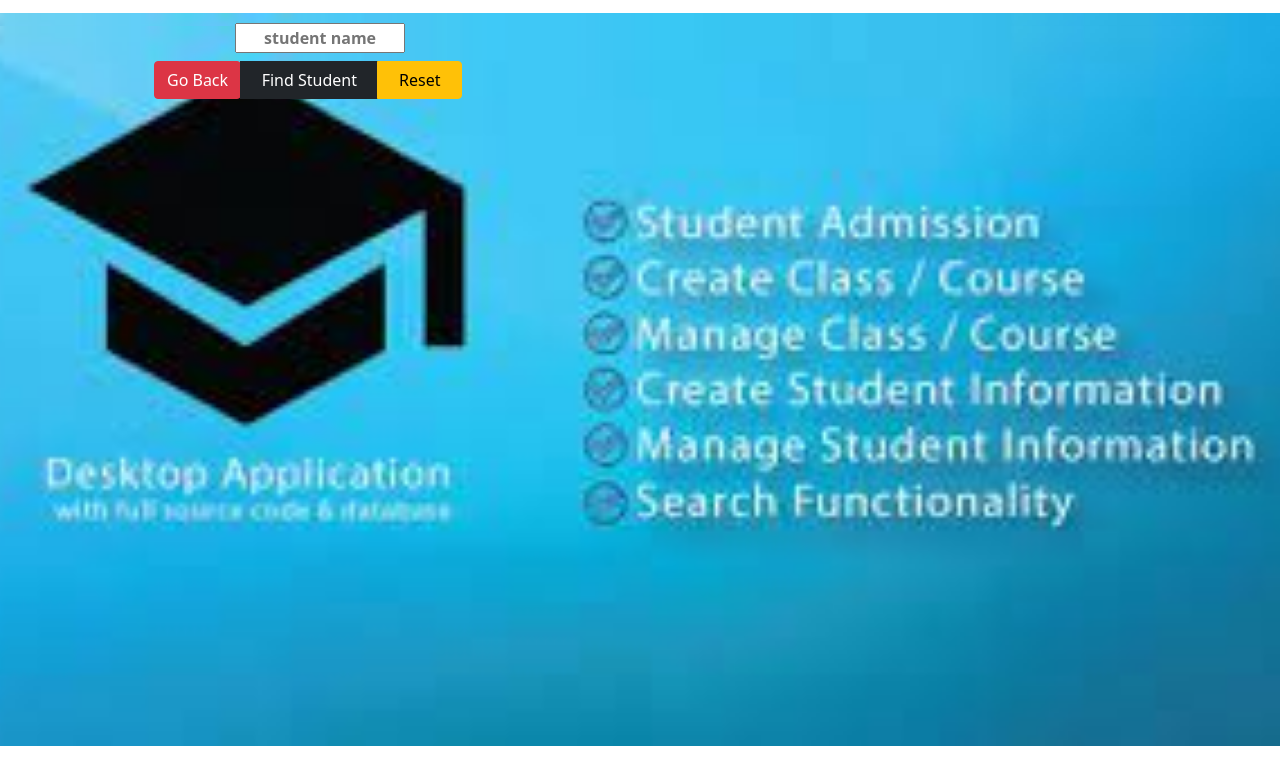
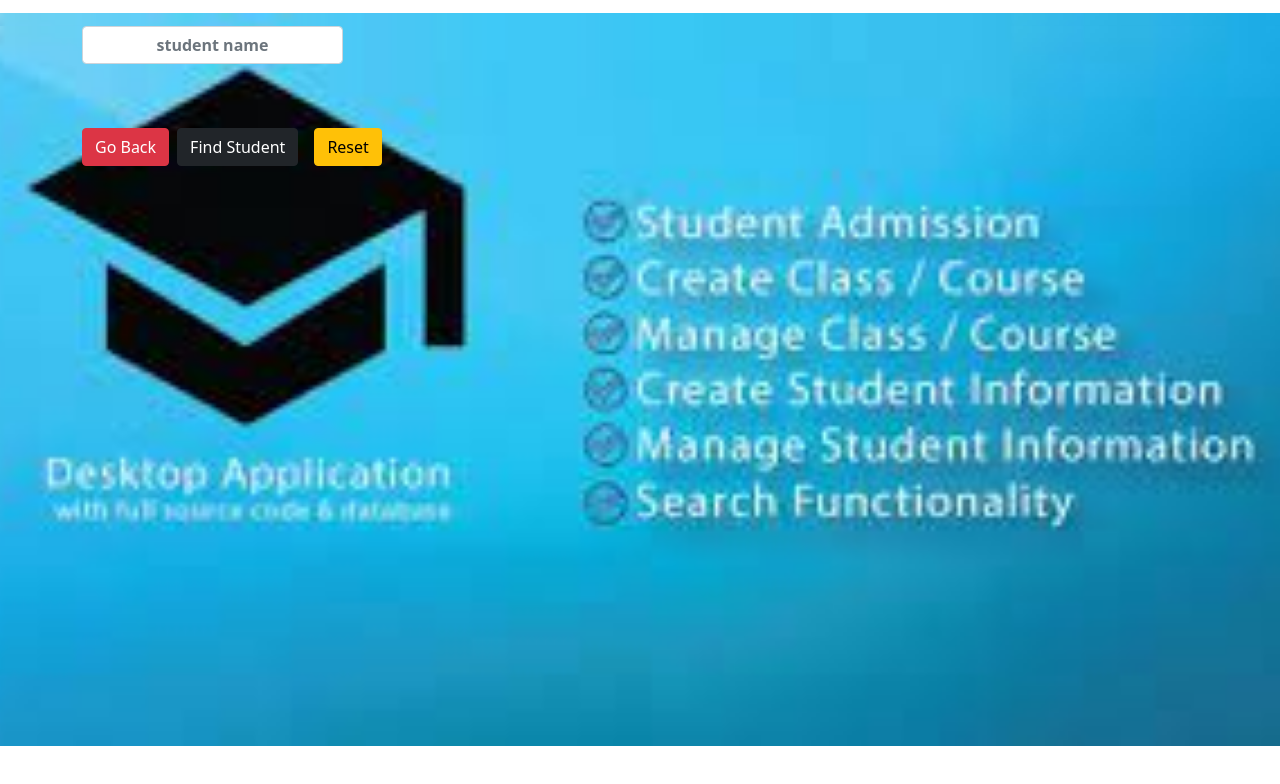
Before and after one commit to basiltjoy/StudentManagement, an Angular app: page /edit in a window 1280 px wide. Shown: the top 784 px of the page. Built offline with nearby package versions, Linux system fonts and the light colour scheme.

Commit message:
Validation fix_SM latest

```diff
--- a/src/app/edit/edit.component.css
+++ b/src/app/edit/edit.component.css
@@ -1,27 +1,4 @@
-input{
-    margin-top: -1%;
-    margin-left: 43%;
-    width: 170px;
-}
 ::placeholder{
     text-align: center;
     font-weight: bolder;
 }
-
-textarea{
-    margin-top: 3%;
-    margin-left: 43%;
-}
-
-
-
-.btn-outline-danger{
-    margin-top: 2%;
-    margin-left: 34%;
-}
-
-
-.btn-outline-dark{
-    margin-top: 2%;
-    margin-left: 17%;
-}
--- a/src/app/edit/edit.component.html
+++ b/src/app/edit/edit.component.html
@@ -1,31 +1,32 @@
-<div class="container">
+<div class="container ">
     <div class="row">
-        <div class="student col-lg-4 col-md-12">
-            <div class="editStudent">
+        <div class="col-md-3">
+            <div class="form-outline mb-5">
                 <input type="text" placeholder="student name" [(ngModel)]="inputID" data-toggle="tooltip"
-                    data-placement="left" title="Enter student name as provided"
-                    (change)="EntryNull($event)">
+                    data-placement="left" title="Enter student name as provided" (change)="EntryNull($event)"
+                    class="form-control">
             </div>
+            <div *ngIf="inputID!='' ">
+                <textarea class="form-control" id="textAreaExample5" rows="1"
+                    (change)="onChangeEvent($event)">{{stud.sname}}</textarea><br>
+                <textarea class="form-control" id="textAreaExample5" rows="1"
+                    (change)="onChangeEvent2($event)">{{stud.scourse}}</textarea><br>
+            </div>
+        </div>
 
-            <div *ngIf="inputID!='' ">
-                <textarea name="" id="" cols="20" rows="1" (change)="onChangeEvent($event)">{{stud.sname}}</textarea>
-                <textarea name="" id="" cols="20" rows="1" (change)="onChangeEvent2($event)">{{stud.scourse}}</textarea>
-            </div>
+    </div>
+</div>
 
 
-            <div class="container mx-5 col-lg-13">
-                <div class="row">
-                    <div class="btn-group mt-2">
-                        <a href="" routerLink="/view">
-                            <button type="button" class="btn btn-danger">Go Back</button>
-                        </a>
-                        <button type="button" class="btn btn-dark" (click)="fetchStudent()">
-                            Find Student</button>
-                        <button type="button" class="btn btn-warning" (click)="clear()">Reset</button>
-                    </div>
-                </div>
-            </div>
-
+<div class="container mt-3">
+    <div class="row">
+        <div class="col-md-4 text-right">
+            <a href="" routerLink="/view">
+                <button type="button" class="btn btn-danger">Go Back</button>
+            </a>
+            <button type="button" class="btn btn-dark mx-2" (click)="fetchStudent()">
+                Find Student</button>
+            <button type="button" class="btn btn-warning mx-2" (click)="clear()">Reset</button>
         </div>
     </div>
 </div>
--- a/src/app/edit/edit.component.ts
+++ b/src/app/edit/edit.component.ts
@@ -53,7 +53,6 @@ export class EditComponent implements OnInit {
 
   EntryNull(event){
     if(this.inputID==''){
-      alert('ss')
       this.stud=''
     }
   }
--- a/src/app/register/register.component.html
+++ b/src/app/register/register.component.html
@@ -1,7 +1,11 @@
 <div class="section" id="projects">
     <div class="container">
         <span class="content-title mb-4"></span>
-        <h1>Student Management</h1>
+        <div class="p-2 text-center bg-dark">
+            <h1 style="color:cornsilk;">Student Management</h1>
+
+        </div>
+
         <div class="card">
             <p>{{title}}</p>
             <div class="col-lg-10">
@@ -9,19 +13,19 @@
                     <div class="card Sdetails ">
                         <div class="row mb-3 mx-5 mt-2">
                             <div class="col-md-15 mx-5">
-                                <input type="number" placeholder="id" [(ngModel)]="inputID"  class="form-control"
+                                <input type="number" placeholder="id" [(ngModel)]="inputID" class="form-control"
                                     style="text-transform: uppercase;">
                             </div>
                         </div>
                         <div class="row mb-3 mx-5">
                             <div class="col-sm-15 mx-5">
-                                <input type="text" placeholder="name" [(ngModel)]="inputName"  class="form-control"
+                                <input type="text" placeholder="name" [(ngModel)]="inputName" class="form-control"
                                     style="text-transform: uppercase;">
                             </div>
                         </div>
                         <div class="row mb-3 mx-5">
                             <div class="col-sm-15 mx-5">
-                                <input type="text" placeholder="course" [(ngModel)]="inputCourse"  class="form-control"
+                                <input type="text" placeholder="course" [(ngModel)]="inputCourse" class="form-control"
                                     style="text-transform: uppercase;">
                             </div>
                         </div>
--- a/src/app/view/view.component.css
+++ b/src/app/view/view.component.css
@@ -44,7 +44,8 @@ h3{
     background-color: #5a5c5c;
 }
 .buttons{
-    margin-left: 40%;
+    /* margin-left: 40%; */
+    /* padding-left: 80px; */
     padding-bottom: 1%;
 }
 
--- a/src/app/view/view.component.html
+++ b/src/app/view/view.component.html
@@ -3,7 +3,6 @@
         <div class="studentView">
             <h3>Student Details</h3>
             <div class="row  d-flex">
-                <!-- <input type="text"  class="mx-5" placeholder="student name" [(ngModel)]="inputID"> -->
                 <input type="text" placeholder="student name" [(ngModel)]="inputID" class="center-block">
             </div>
         </div>
@@ -30,16 +29,14 @@
     </div>
 
     <br>
-    <div class='container'>
-        <button type="submit" id="btn1" scope="col" class="btn btn-outline-light" (click)="displayDetails()">View
-            student</button>
-
-        <a routerLink="/edit" class="mx-2 text-center">
+    <div class="container col-lg-20 buttons text-center" >
+        <button type="submit" scope="col" class="btn btn-outline-light" (click)="displayDetails()">View student</button>
+        <a routerLink="/edit" class="mx-2">
             <button type="submit" scope="col" class="btn btn-outline-warning">Edit student</button>
         </a>
 
         <a href="" routerLink="/">
-            <button class="btn btn-outline-primary" id="btn3" scope="col">Go Back</button>
+            <button type="button" class="btn btn-outline-info">Go Back</button>
         </a>
     </div>
     <br>
```
Also changed, not shown: src/app/register/register.component.css (+0 -35 lines).
